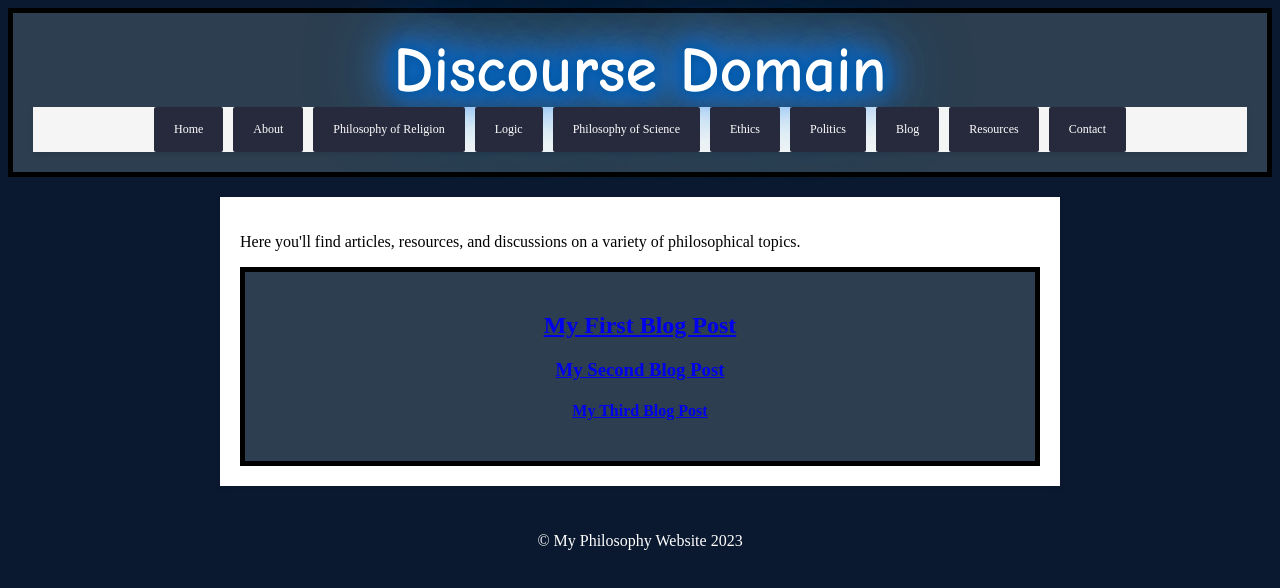
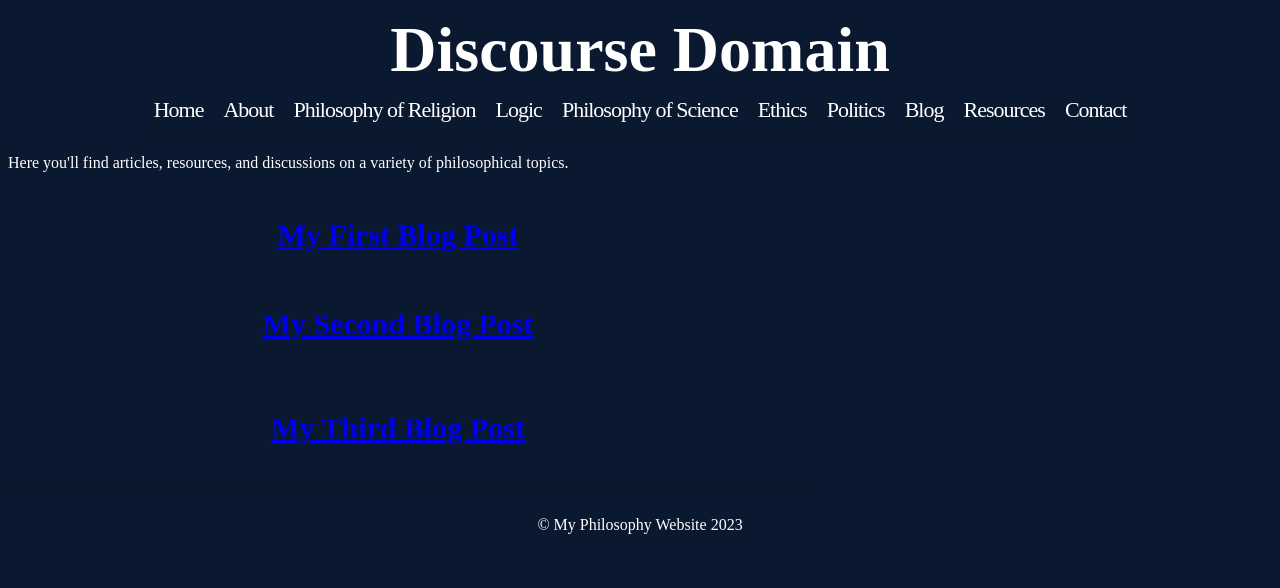
Before and after one commit to mrel2001/Website, a plain HTML site: page index.html in a window 1280 px wide. Drawn offline with Linux system fonts and the light colour scheme.

Commit message:
Update style.css

```diff
--- a/style.css
+++ b/style.css
@@ -1,26 +1,19 @@
 <style>
-    body {
+ /* Reset styles */
+* {
   margin: 0;
   padding: 0;
-        font-family: "Comic Sans MS", sans-serif;
-        background-color: #f5f5f5;
-    }
-    header {
-        background-color: #333;
-        color: #fff;
-        padding: 20px;
-        text-align: center;
-    }
-	header {
-		background-color: #2c3e50;
-		border-style: solid;
-		border-color: #000;
-		border-width: 5px;
 }
 
-	.header {
-  background-color: #2C2E3E;
-  color: white;
+/* Global styles */
+body {
+  background-color: transparent;
+}
+
+/* Header styles */
+header {
+  font: arial;
+  color: #fff;
   display: flex;
   flex-direction: column;
   align-items: center;
@@ -35,34 +28,18 @@
 
 .menu {
   display: flex;
-}
-
-
-.box {
-  background-color: #27293D;
-  padding: 5px 10px;
-  margin: 0 5px;
-  border-radius: 2px;
-}
-
-.box a {
-  color: white;
-  text-decoration: none;
-  font-size: 12px;
-}
-
-.menu {
   font-size: 0;
   letter-spacing: -1px;
 }
 
-.menu .box {
-    display: inline-block;
-    font-size: 16px;
-    letter-spacing: normal;
-
+.menu .box a {
+  color: white;
+  text-decoration: none;
+  font-size: 22px;
+  justify-content: flex-start;
 }
 
+/* Main content styles */
 section {
   background-color: transparent;
   border: none;
@@ -71,13 +48,18 @@ section {
 h1 {
   margin: 0;
   padding: 0;
-        font-size: 32px;
+  font-size: 25px;
   font-size: 4rem;
   color: white;
-        animation: neon 1.5s ease-in-out infinite alternate;
-		font-family: "Comic Sans MS", cursive, sans-serif;
+  font-family:'Times New Roman', Times, serif;
+}
 
+h2, h3, h4 {
+  display: flex;
+  margin-right: 20px;
+  font-size: 30px;
 }
+
 nav ul {
   margin: 0;
   padding: 0;
@@ -85,47 +67,44 @@ section {
   display: flex;
   justify-content: center;
   align-items: center;
-        background-color: #f5f5f5;
   box-shadow: 0 2px 5px rgba(0, 0, 0, 0.1);
 }
+
 nav li {
   margin: 0 10px;
 }
+
 nav a {
   display: block;
   padding: 10px;
   color: #333;
   text-decoration: none;
 }
+
 nav a:hover {
   background-color: #ddd;
 }
+
 main {
-        margin: 20px auto;
-        padding: 20px;
   max-width: 800px;
-        background-color: #fff;
+  background-color: transparent;
+  color: white;
   box-shadow: 0 2px 5px rgba(0, 0, 0, 0.1);
 }
+
+/* Footer styles */
 footer {
-        background-color: #333;
+  background-color: transparent;
+  border: none;
   color: #fff;
   padding: 10px;
   text-align: center;
-    }
-
-	footer {
-  background-color: transparent;
-  border: none;
 }
 
 section p {
   background-color: transparent;
   border: none;
 }
-
-
-
 	/* Define the colors for the 3D effect */
 :root {
     --main-color: #0077ff;
```
Lines whose indentation alone changed are shown as unchanged.
